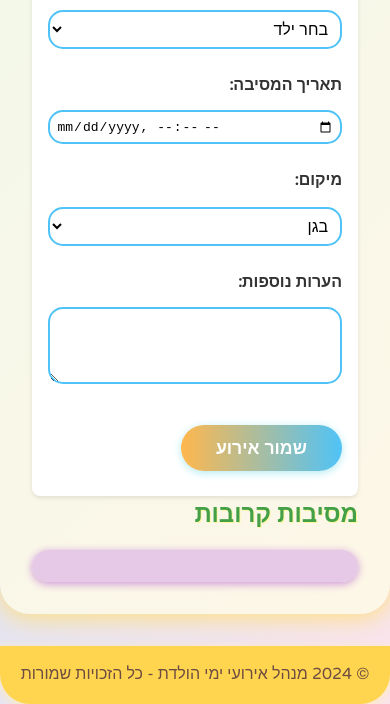
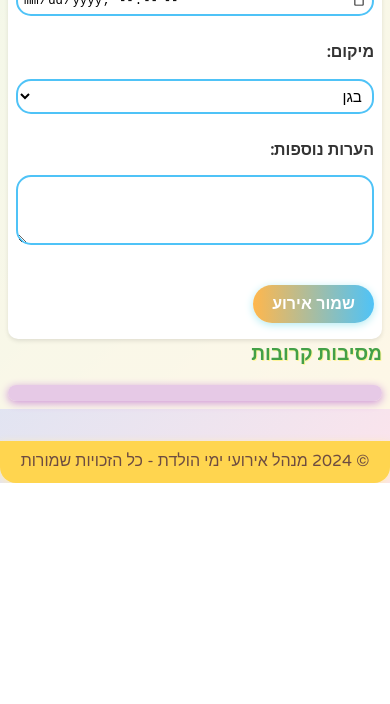
Before and after one commit to bandora78/birthdayCal, a plain HTML site: page birthday-party.html in a window 390 px wide. Shown: the part 414-1118 px from the top of the page. After the commit the page ends 897 px from the top, so only its background shows below. Drawn offline with Linux system fonts and the light colour scheme.

Commit message:
Enhance styles.css with new responsive design elements. Add padding and border-radius to main content and various forms for improved aesthetics. Introduce media queries for better mobile responsiveness, adjusting font sizes and padding for smaller screens.

```diff
--- a/styles.css
+++ b/styles.css
@@ -249,12 +249,71 @@ th, td {
         gap: 1rem;
     }
 
+    main {
+        padding: 0.5em;
+        border-radius: 0;
+        box-shadow: none;
+    }
+
     .features {
         grid-template-columns: 1fr;
+        gap: 1rem;
+    }
+
+    .feature {
+        min-height: 180px;
+        padding: 1em;
     }
 
     .registration-form,
     .party-form {
-        padding: 1rem;
+        padding: 1em;
+        border-radius: 10px;
+    }
+
+    .children-list, .events-list, .parties-list {
+        padding: 0.5em;
+        border-radius: 10px;
+    }
+
+    .event-details {
+        padding: 1em;
+        border-radius: 10px;
+    }
+
+    .events-container {
+        padding: 1em;
+        border-radius: 10px;
     }
 }
+
+@media (max-width: 480px) {
+    header, footer {
+        padding: 0.5em 0;
+        border-radius: 0 0 16px 16px;
+    }
+
+    h1, h2, h3 {
+        font-size: 1.2em;
+    }
+
+    .feature {
+        min-height: 120px;
+        padding: 0.7em;
+    }
+
+    button, .feature-button {
+        font-size: 1em;
+        padding: 0.6em 1.2em;
+    }
+
+    input, select, textarea {
+        font-size: 0.95em;
+        padding: 0.4em;
+    }
+
+    .registration-form,
+    .party-form {
+        padding: 0.5em;
+    }
+}
```
